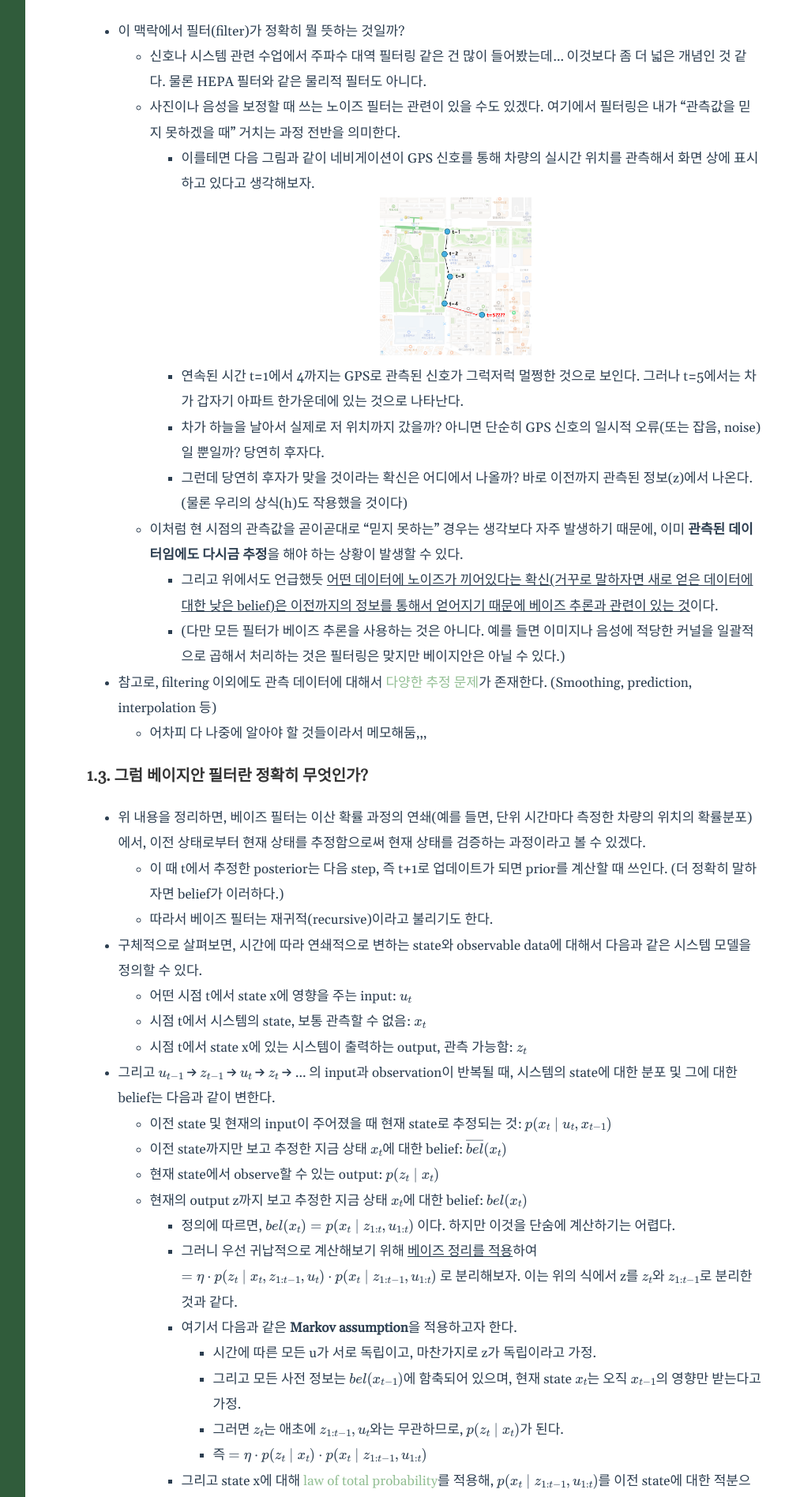
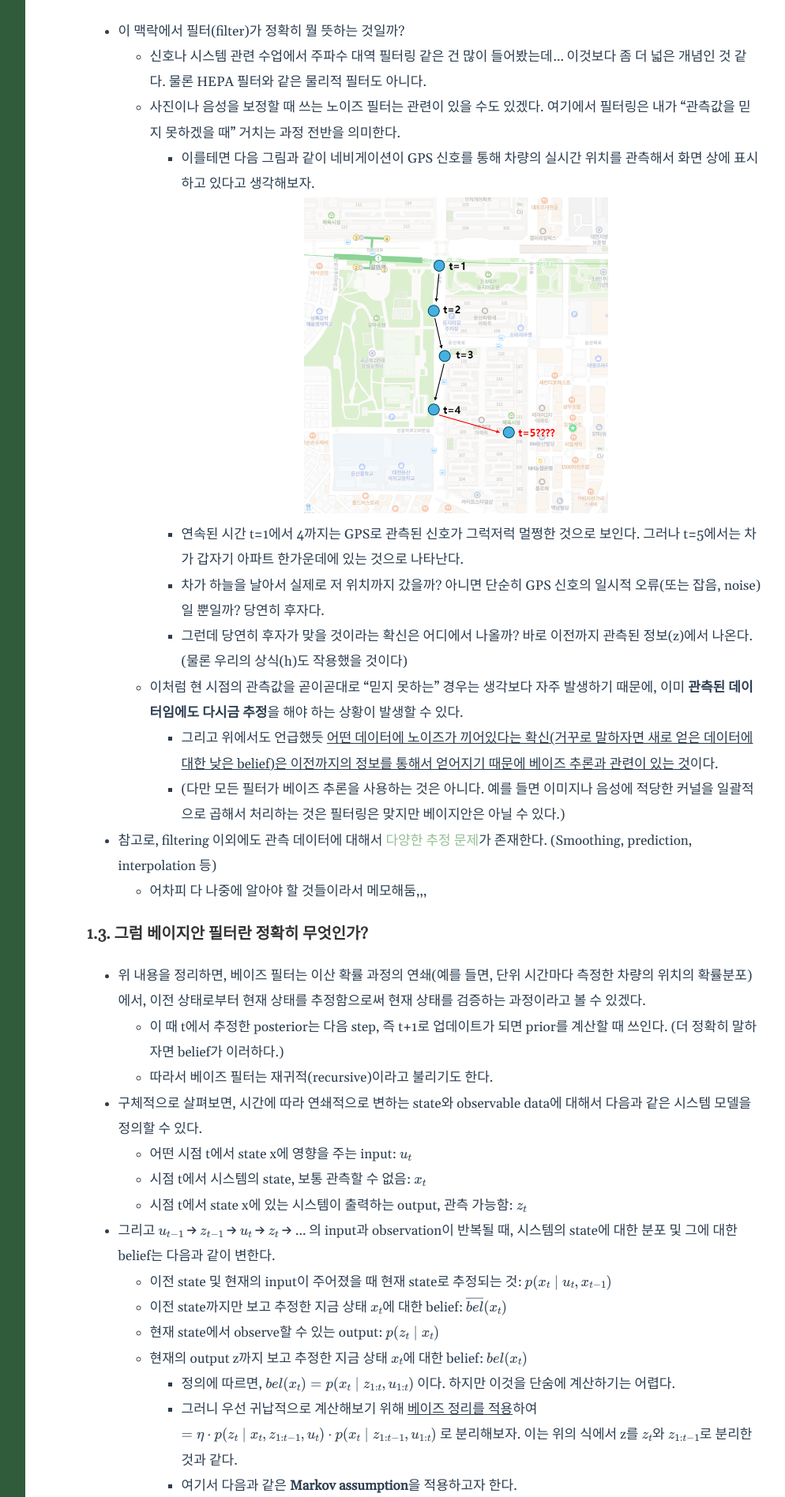
Before and after one commit to froggo-roggo/froggo-roggo.github.io, a Jekyll site: the page built from _posts/2024-07-23-kalmanfilter.markdown, in a window 1280 px wide. Shown: the part 1310-3206 px from the top of the page at 79% size, without its empty margins (238-1232 px from the left). Built offline with Jekyll 4.4.1, drawn with Linux system fonts in a browser that asks for light colours.

Commit message:
modify post

```diff
--- a/_posts/2024-07-23-kalmanfilter.markdown
+++ b/_posts/2024-07-23-kalmanfilter.markdown
@@ -35,7 +35,7 @@ use_math: true
   - 사진이나 음성을 보정할 때 쓰는 노이즈 필터는 관련이 있을 수도 있겠다. 여기에서 필터링은 내가 "관측값을 믿지 못하겠을 때" 거치는 과정 전반을 의미한다.
     - 이를테면 다음 그림과 같이 네비게이션이 GPS 신호를 통해 차량의 실시간 위치를 관측해서 화면 상에 표시하고 있다고 생각해보자.
 
-	<center><img src="/assets/img/kalmanfilter_1.png" style="width:auto;height:auto;max-height:200px"/></center>
+	<center><img src="/assets/img/kalmanfilter_1.png" style="width:auto;height:auto;max-height:400px"/></center>
 
   	- 연속된 시간 t=1에서 4까지는 GPS로 관측된 신호가 그럭저럭 멀쩡한 것으로 보인다. 그러나 t=5에서는 차가 갑자기 아파트 한가운데에 있는 것으로 나타난다.
 	- 차가 하늘을 날아서 실제로 저 위치까지 갔을까? 아니면 단순히 GPS 신호의 일시적 오류(또는 잡음, noise)일 뿐일까? 당연히 후자다.
```
